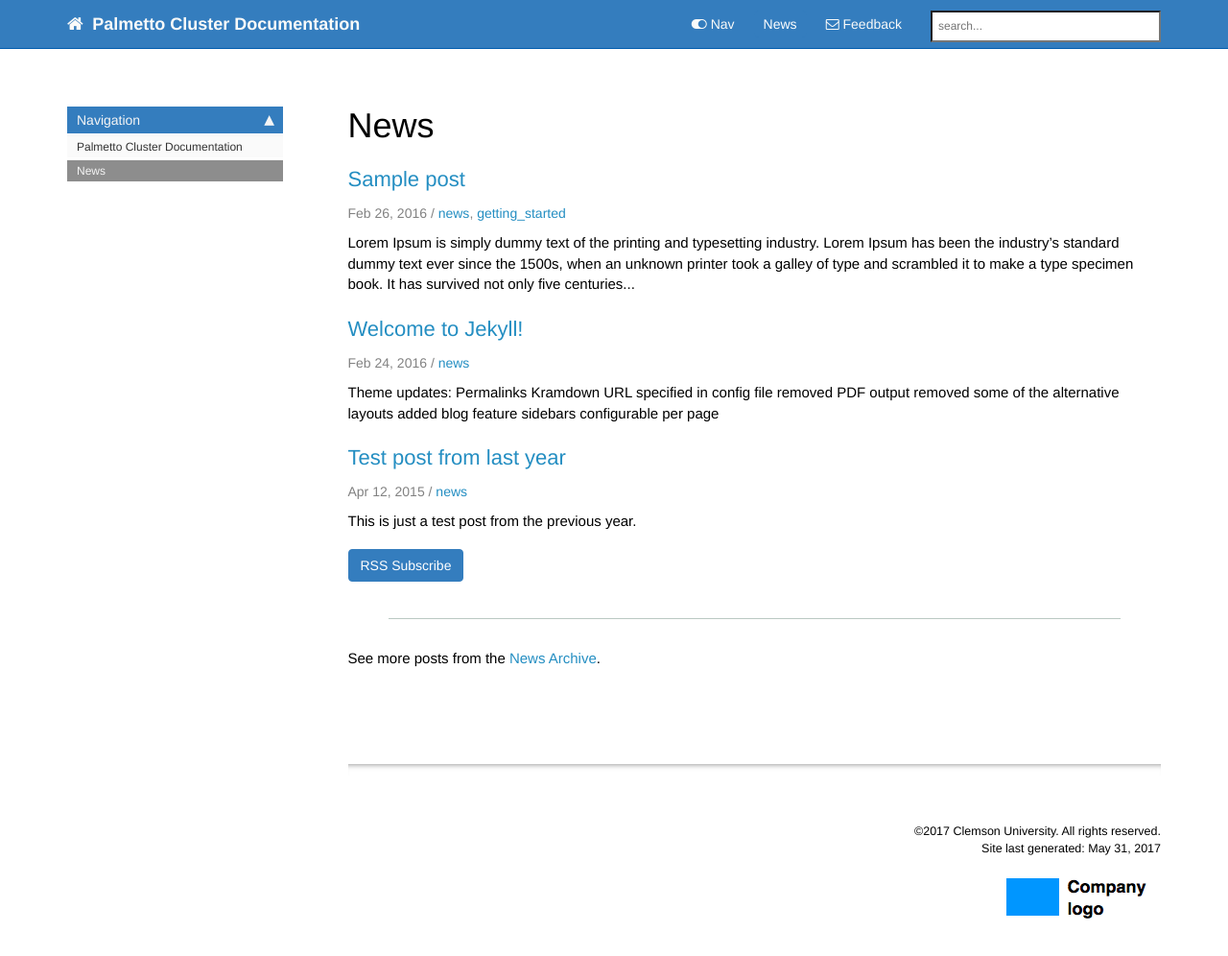
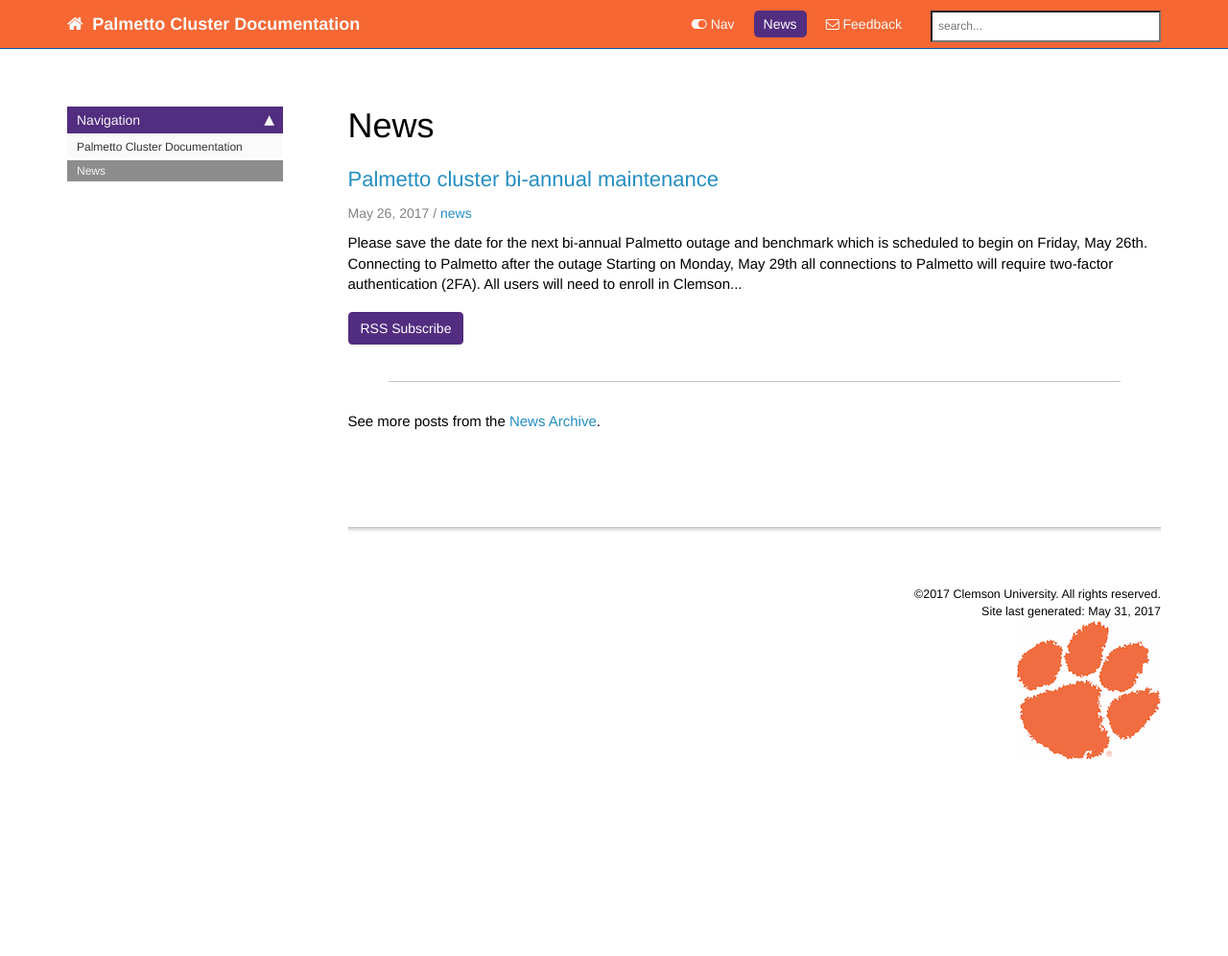
Before and after one commit to clemsonciti/palmetto-documentation, a Jekyll site: the page built from pages/news/news.html, in a window 1280 px wide and 1033 px high. Shown: the top 996 px of the window at 96% size. Built offline with Jekyll 4.4.1, drawn with Linux system fonts in a browser that asks for light colours; nearby versions of some CDN libraries; comment, search, counter and statistics services are not loaded.

Commit message:
Clemson colors theme + post about Palmetto maintenance

```diff
--- a/_includes/head.html
+++ b/_includes/head.html
@@ -12,7 +12,7 @@
 <link rel="stylesheet" href="{{ "css/modern-business.css" }}">
 <link rel="stylesheet" href="{{ "css/lavish-bootstrap.css" }}">
 <link rel="stylesheet" href="{{ "css/customstyles.css" }}">
-<link rel="stylesheet" href="{{ "css/theme-blue.css" }}">
+<link rel="stylesheet" href="{{ "css/theme-clemson.css" }}">
 
 <script src="https://cdnjs.cloudflare.com/ajax/libs/jquery/2.1.4/jquery.min.js"></script>
 <script src="https://cdnjs.cloudflare.com/ajax/libs/jquery-cookie/1.4.1/jquery.cookie.min.js"></script>
--- a/_posts/2015-04-12-test-post-last-year.md
+++ /dev/null
@@ -1,10 +0,0 @@
----
-title:  "Test post from last year"
-categories: jekyll update
-permalink: test-post-from-last-year.html
-tags: [news]
----
-
-This is just a test post from the previous year.
-
-{% include links.html %}
--- a/_posts/2016-02-24-first-post.md
+++ /dev/null
@@ -1,19 +0,0 @@
----
-title:  "Welcome to Jekyll!"
-categories: jekyll update
-permalink: myupdate.html
-tags: [news]
----
-
-
-Theme updates:
-
-- Permalinks
-- Kramdown
-- URL specified in config file
-- removed PDF output
-- removed some of the alternative layouts
-- added blog feature
-- sidebars configurable per page
-
-{% include links.html %}
--- a/_posts/2016-02-26-sample-post-jekyll.md
+++ /dev/null
@@ -1,17 +0,0 @@
----
-title:  "Sample post"
-published: true
-permalink: samplepost.html
-summary: "This is some summary frontmatter for my sample post."
-tags: [news, getting_started]
----
-
-Lorem Ipsum is simply dummy text of the printing and typesetting industry. Lorem Ipsum has been the industry's standard dummy text ever since the 1500s, when an unknown printer took a galley of type and scrambled it to make a type specimen book. It has survived not only five centuries
-
-## Heading
-
-but also the leap into electronic typesetting, remaining essentially unchanged. It was popularised in the 1960s with the release of Letraset sheets containing Lorem Ipsum passages, and more recently with desktop publishing software like Aldus PageMaker including versions of Lorem Ipsum.
-
-Lorem Ipsum is simply dummy text of the printing and typesetting industry. Lorem Ipsum has been the industry's standard dummy text ever since the 1500s, when an unknown printer took a galley of type and scrambled it to make a type specimen book. It has survived not only five centuries
-
-{% include links.html %}
--- /dev/null
+++ b/_posts/2017-05-26-Palmetto-maintenance.md
@@ -0,0 +1,41 @@
+---
+title: "Palmetto cluster bi-annual maintenance"
+categories: maintenance
+permalink: palmetto-may2017-maintenance.html
+tags: [news]
+---
+
+Please save the date for the next bi-annual Palmetto outage and
+benchmark which is scheduled to begin on Friday, May 26th.
+
+**Connecting to Palmetto after the outage**
+
+- Starting on Monday, May 29th all connections to Palmetto will require two-factor authentication (2FA). All users will need to enroll in Clemson 2FA prior to accessing Palmetto after the outage. You may enroll into 2FA using the link <https://2fa.clemson.edu/>. More information about Clemson 2FA implementation may be found [here](http://ccit.clemson.edu/support/faculty-staff/two-factor-authentication/).
+- You have to SSH to `login.palmetto.clemson.edu` to connect to the Palmetto cluster, which will require Duo 2FA. Connecting to `user.palmetto.clemson.edu` will not work anymore.
+- 2FA will be required for secure shell (command line) access and JupyterHub web based access
+- Passwordless authentication to connect to Palmetto will be disabled.
+
+For any questions and concerns regarding how 2FA on Palmetto will
+impact your work please contact Palmetto Admin Team using
+<ithelp@clemson.edu> with keyword "Palmetto" in the subject line.
+
+**Outage schedule**
+
+The whole Palmetto cluster will be unavailable starting Friday,
+May 26th. Phases 1-6, and 8c will be put back in service
+as soon as the maintenance is complete (Monday, May 29th or
+earlier).
+
+Remaining phases will stay offline for the following week for
+benchmark and will be put back in service after the benchmark is
+completed (Monday, June 5th).
+
+Please schedule important compute jobs to finish before Friday,
+May 26th to make sure the outage will affect your work as little
+as possible.
+
+**We would like to remind you also that all scratch systems will
+be reinitialized during the maintenance and that all data stored
+there will be removed. If you keep any important information on any
+of the scratch systems please move it to a safe location prior to
+Friday, May 26th.**
--- /dev/null
+++ b/css/theme-clemson.css
@@ -0,0 +1,103 @@
+.summary {
+    color: #808080;
+    border-left: 5px solid #ED1951;
+    font-size:16px;
+}
+
+
+h3 {color: #ED1951; }
+h4 {color: #808080; }
+
+.nav-tabs > li.active > a, .nav-tabs > li.active > a:hover, .nav-tabs > li.active > a:focus {
+    background-color: #F66733;
+    color: white;
+}
+
+.nav > li.active > a {
+    background-color: #522D80;
+}
+
+.nav > li > a:hover {
+    background-color: #F66733;
+}
+
+div.navbar-collapse .dropdown-menu > li > a:hover {
+    background-color: #F66733;
+}
+
+.nav li.thirdlevel > a {
+    background-color: #FAFAFA !important;
+    color: #522D80;
+    font-weight: bold;
+}
+
+a[data-toggle="tooltip"] {
+    color: #649345;
+    font-style: italic;
+    cursor: default;
+}
+
+.navbar-inverse {
+    background-color: #F66733;
+    border-color: #015CAE;
+}
+
+.navbar-inverse .navbar-nav > .open > a, .navbar-inverse .navbar-nav > .open > a:hover, .navbar-inverse .navbar-nav > .open > a:focus {
+    color: #522D80;
+}
+
+.navbar-inverse .navbar-nav > .open > a, .navbar-inverse .navbar-nav > .open > a:hover, .navbar-inverse .navbar-nav > .open > a:focus {
+    background-color: #522D80;
+    color: #ffffff;
+}
+
+/* not sure if using this ...*/
+.navbar-inverse .navbar-collapse, .navbar-inverse .navbar-form {
+    border-color: #522D80 !important;
+}
+
+.btn-primary {
+    color: #ffffff;
+    background-color: #522D80;
+    border-color: #522D80;
+}
+
+.navbar-inverse .navbar-nav > .active > a, .navbar-inverse .navbar-nav > .active > a:hover, .navbar-inverse .navbar-nav > .active > a:focus {
+    background-color: #522D80;
+}
+
+.btn-primary:hover,
+.btn-primary:focus,
+.btn-primary:active,
+.btn-primary.active,
+.open .dropdown-toggle.btn-primary {
+    background-color: #522D80;
+    border-color: #522D80;
+}
+
+.printTitle {
+    color: #015CAE !important;
+}
+
+body.print h1 {color: #015CAE !important; font-size:28px !important;}
+body.print h2 {color: #595959 !important; font-size:20px !important;}
+body.print h3 {color: #E50E51 !important; font-size:14px !important;}
+body.print h4 {color: #679DCE !important; font-size:14px; font-style: italic !important;}
+
+.anchorjs-link:hover {
+    color: #216f9b;
+}
+
+div.sidebarTitle {
+    color: #015CAE;
+}
+
+li.sidebarTitle {
+    margin-top:40px;
+    font-weight:normal;
+    font-size:130%;
+    color: #ED1951;
+    margin-bottom:10px;
+    margin-left: 5px;
+
+}
```
Also changed, not shown: images/company_logo.png, 1 other file.
